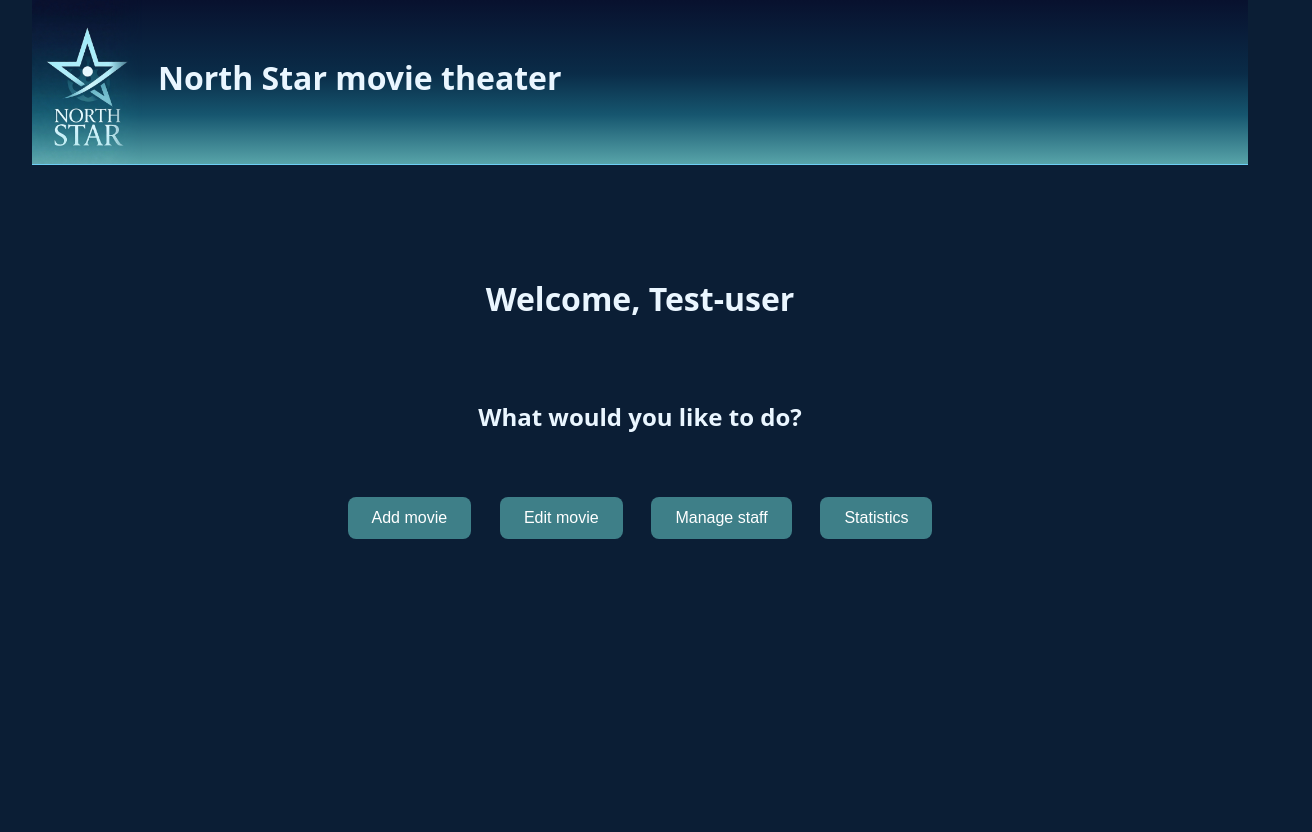
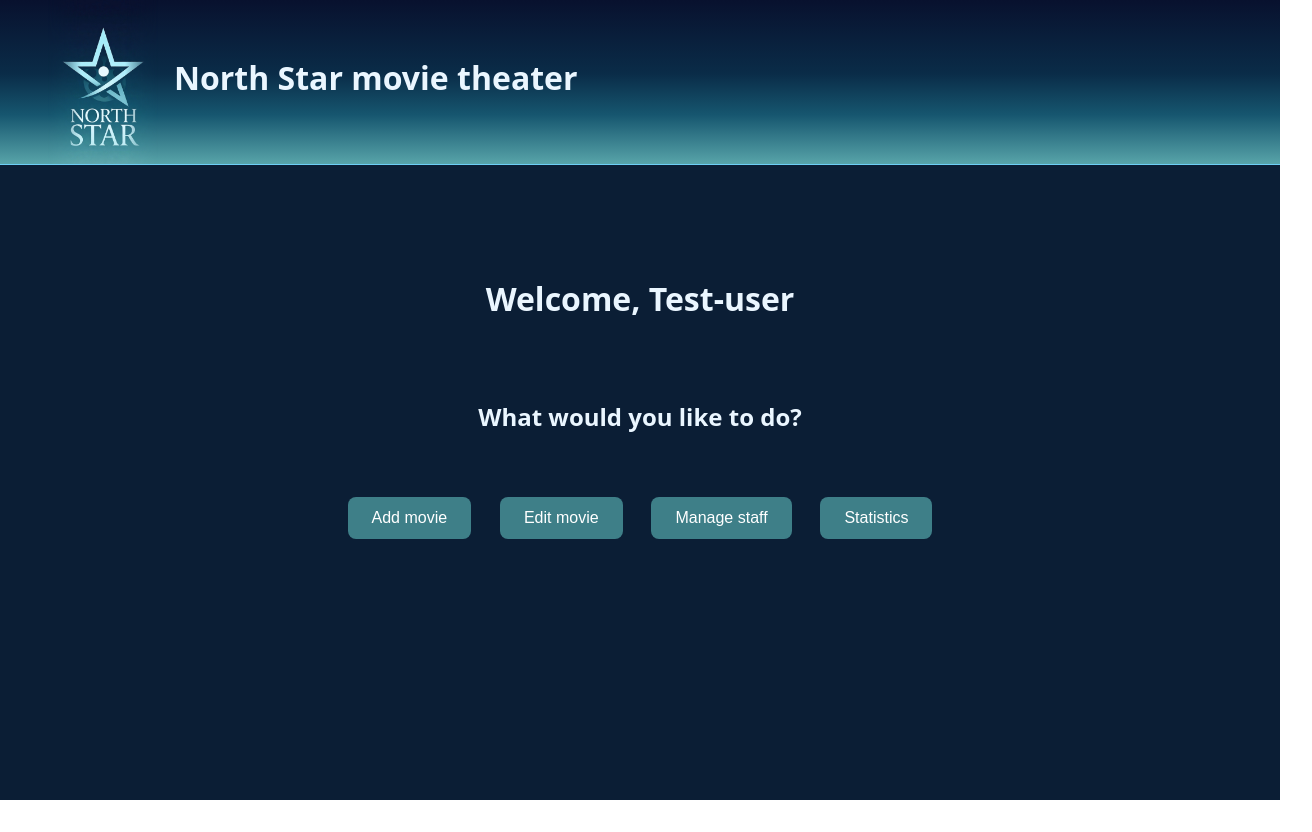
Before and after one commit to movie-theater-app/staff-frontend, a React (Vite) app: page / in a window 1280 px wide. Shown: the whole page, 1312 px wide, since content can reach past the window. After the commit the page ends 800 px from the top, so only its background shows below. Built offline with nearby package versions, Linux system fonts and the light colour scheme.

Commit message:
Updated view-width and logo's side blurring

```diff
--- a/src/CSS/App.css
+++ b/src/CSS/App.css
@@ -1,7 +1,6 @@
 #root {
-  max-width: 1280px;
+  width: 100vw;
   margin: 0 auto;
-  padding: 2rem;
   text-align: center;
 }
 
--- a/src/CSS/StaffDashboard.css
+++ b/src/CSS/StaffDashboard.css
@@ -1,4 +1,17 @@
+* {
+  margin: 0;
+  padding: 0;
+  box-sizing: border-box;
+}
 
+html, body {
+  width: 100%;
+  overflow-x: hidden;
+}
+
+.staff-header, .page-container, .staff-main {
+  width: 100%;
+}
 .page-container {
   min-height: 100vh;
   background-color: #0B1E35;
@@ -7,10 +20,9 @@
 }
 
 .staff-header {
-  width: 100%;
   display: flex;
   align-items: flex-start;
-  padding: 0;
+  padding: 0 0 0 3rem;
   margin: 0;
   border-bottom: 1px solid #6DCFF6;
   background: linear-gradient(to bottom, #08112E 0%, #0A2C48 45%, #16566F 70%, #58a4a9ff 100%);
@@ -20,7 +32,6 @@
   position: relative;
   display: flex;
   align-items: flex-start;
-
   width: 100%;
   justify-content: flex-start;
   overflow: hidden;
@@ -31,19 +42,23 @@
   height: auto;
   margin: 0;
   padding: 0;
-  -webkit-mask-image: linear-gradient(to right, black 70%, transparent 100%);
-  mask-image: linear-gradient(to right, black 70%, transparent 100%);
+/* left and right fade */
+  -webkit-mask-image: linear-gradient(to right, transparent 0%, black 30%, black 70%, transparent 100%);
+  mask-image: linear-gradient(to right, transparent 0%, black 30%, black 70%, transparent 100%);
+
+  -webkit-mask-repeat: no-repeat;
+  mask-repeat: no-repeat;
+  margin: 0;
+  padding: 0;
+  display: block;
 }
 
 .logo-fade {
   position: absolute;
   top: 0;
-  right: 50px;
+  left: 0;
+  width: 100%;
   height: 100%;
-  width: 120px;
-  background: linear-gradient(to right, rgba(11, 30, 53, 1), rgba(11, 30, 53, 0));
-  backdrop-filter: blur(15px);
-  -webkit-backdrop-filter: blur(15px);
   pointer-events: none;
   z-index: 2;
 }
--- a/src/CSS/index.css
+++ b/src/CSS/index.css
@@ -11,10 +11,11 @@
 }
 
 html, body, #root {
-  margin: -2rem;
+  margin: 0;
   padding: 0;
   min-width: 320px;
   min-height: 100vh;
+  width: 100vw;
   background-color: #0B1E35;
 }
 
```
